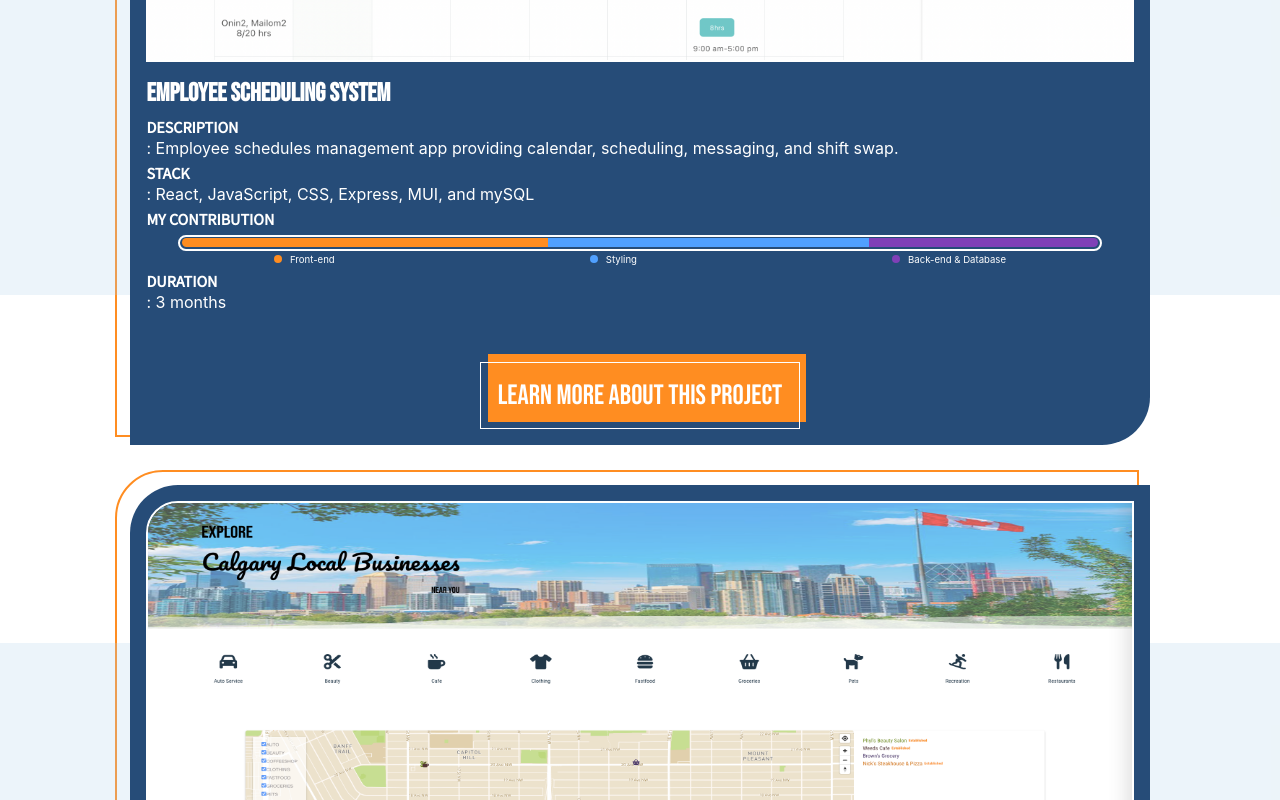
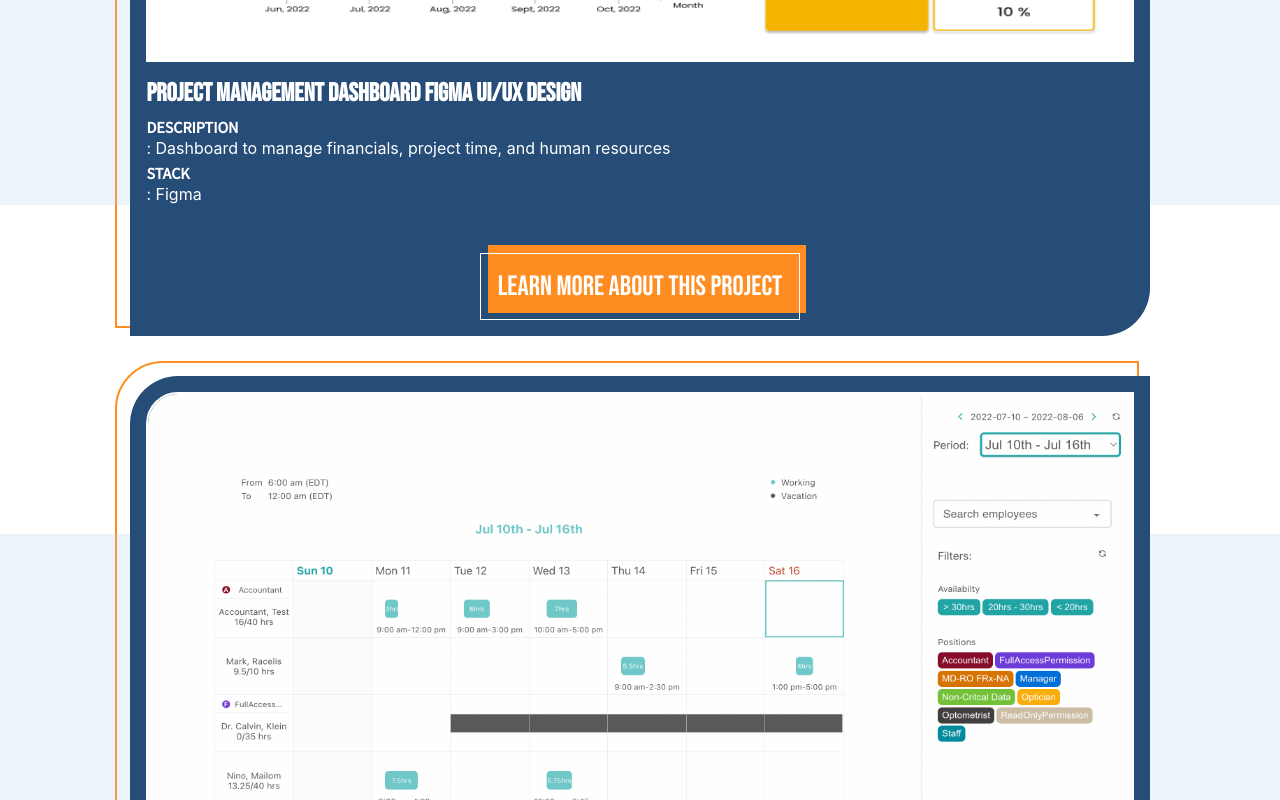
Before and after one commit to dlsdud1714/portfolio2, a Next.js app in the folder file/: page / in a window 1280 px wide. Shown: the part 3340-4140 px from the top of the page. Built offline with nearby package versions, Linux system fonts and the light colour scheme; a web font is replaced by a local one.

Commit message:
Added PM design project

```diff
--- a/file/components/header/Layout.jsx
+++ b/file/components/header/Layout.jsx
@@ -16,7 +16,7 @@ const Layout = ({ children }) => {
         <link rel="stylesheet" href="https://cdn.jsdelivr.net/gh/devicons/devicon@v2.15.1/devicon.min.css"></link>
         {/* <link rel="icon" href="/favicon.ico" /> */}
       </Head>
-      <Navbar />
+
       <div className={styles.bodyContainer} >
         {children}
       </div>
--- a/file/components/reusable/ProjectCard.jsx
+++ b/file/components/reusable/ProjectCard.jsx
@@ -27,15 +27,20 @@ export const ProjectCard = (props) => {
                 <p className={styles.title_h3}>STACK</p>
                 <p className={styles.text}>
                   :{" "}
-                  {project.stack.map((e, i) => {
+                  {project.stack.length === 1 ? (
+                    <span>{project.stack[0]}</span>
+                  ) : (
+                    project.stack.map((e, i) => {
                       if (i == project.stack.length - 1) {
                         return <span key={i}>and {e}</span>;
                       }
 
                       return <span key={i}>{e}, </span>;
-                  })}
+                    })
+                  )}
                 </p>
               </div>
+              {project.myContribution && (
                 <div className={styles.details_contribution}>
                   <p className={styles.title_h3}>MY CONTRIBUTION</p>
                   <div className={styles.percentageBar_container}>
@@ -47,10 +52,11 @@ export const ProjectCard = (props) => {
                     />
                   </div>
                 </div>
-              <div className={styles.details}>
+              )}
+              {project.duration&&(<div className={styles.details}>
                 <p className={styles.title_h3}>DURATION</p>
                 <p className={styles.text}>: {project.duration} months</p>
-              </div>
+              </div>)}
             </div>
           </div>
           <div className={styles.second_row}>
--- a/file/components/sections/Projects.js
+++ b/file/components/sections/Projects.js
@@ -1,4 +1,5 @@
 import React from "react";
+import PMProject from "../../public/picture/PMproject_main.png";
 import project2 from "../../public/picture/project2_main.png";
 import project3 from "../../public/picture/project3_main.png";
 import styles from "../../styles/css/Projects.module.css";
@@ -6,11 +7,20 @@ import "swiper/css";
 import "swiper/css/navigation";
 import "swiper/css/pagination";
 import { ProjectCard } from "../reusable/ProjectCard";
-// import 'swiper/css/scrollbar';
 
 const projects = () => {
 
   const data = [
+    {
+      name: "Project Management Dashboard Figma UI/UX Design",
+      img:PMProject,
+      description:
+        "Dashboard to manage financials, project time, and human resources",
+      stack: ['Figma'],
+      // myContribution:[40,35,25],
+      // duration:3,
+      link:"/projects/PMDashboard"
+    },
     {
       name: "Employee Scheduling System",
       img:project3,
--- a/file/pages/_app.js
+++ b/file/pages/_app.js
@@ -3,9 +3,9 @@ import "../styles/css/globals.css";
 
 function MyApp({ Component, pageProps }) {
   return (
-    <Layout>
+     <Layout>
       <Component {...pageProps} />
-    </Layout>
+     </Layout>
   );
 }
 
--- a/file/pages/index.js
+++ b/file/pages/index.js
@@ -4,10 +4,13 @@ import Education from "../components/sections/Education";
 import Projects from "../components/sections/Projects";
 
 import styles from "../styles/css/Home.module.css";
+import Layout from "../components/header/Layout";
+import Navbar from "../components/header/Navbar";
 
 export default function Home() {
   return (
     <>
+    <Navbar />
       <About />
       <Myskills />
       <Education />
--- a/file/styles/css/Projects_detail.module.css
+++ b/file/styles/css/Projects_detail.module.css
@@ -633,6 +633,9 @@
   width: 100%;
   max-width: 800px;
 }
+.project_detail_container .outline_container .info_container .descriptNplayer .descriptWrapper {
+  align-self: flex-start;
+}
 .project_detail_container .outline_container .info_container .contribution_container {
   display: flex;
   flex-direction: row;
--- a/file/styles/sass/Projects_detail.module.scss
+++ b/file/styles/sass/Projects_detail.module.scss
@@ -62,6 +62,9 @@
                 .player_wrapper{
                     width: 100%;
                     max-width: 800px;
+                }
+                .descriptWrapper{
+                    align-self: flex-start;
                 }
 
             }
```
Also changed, not shown: file/pages/projects/PMDashboard.jsx (added, +51 -0 lines), file/public/picture/PMproject_main.png (added), 1 other file (tests, documents, lock files or other folders). Lines whose indentation alone changed are shown as unchanged.
